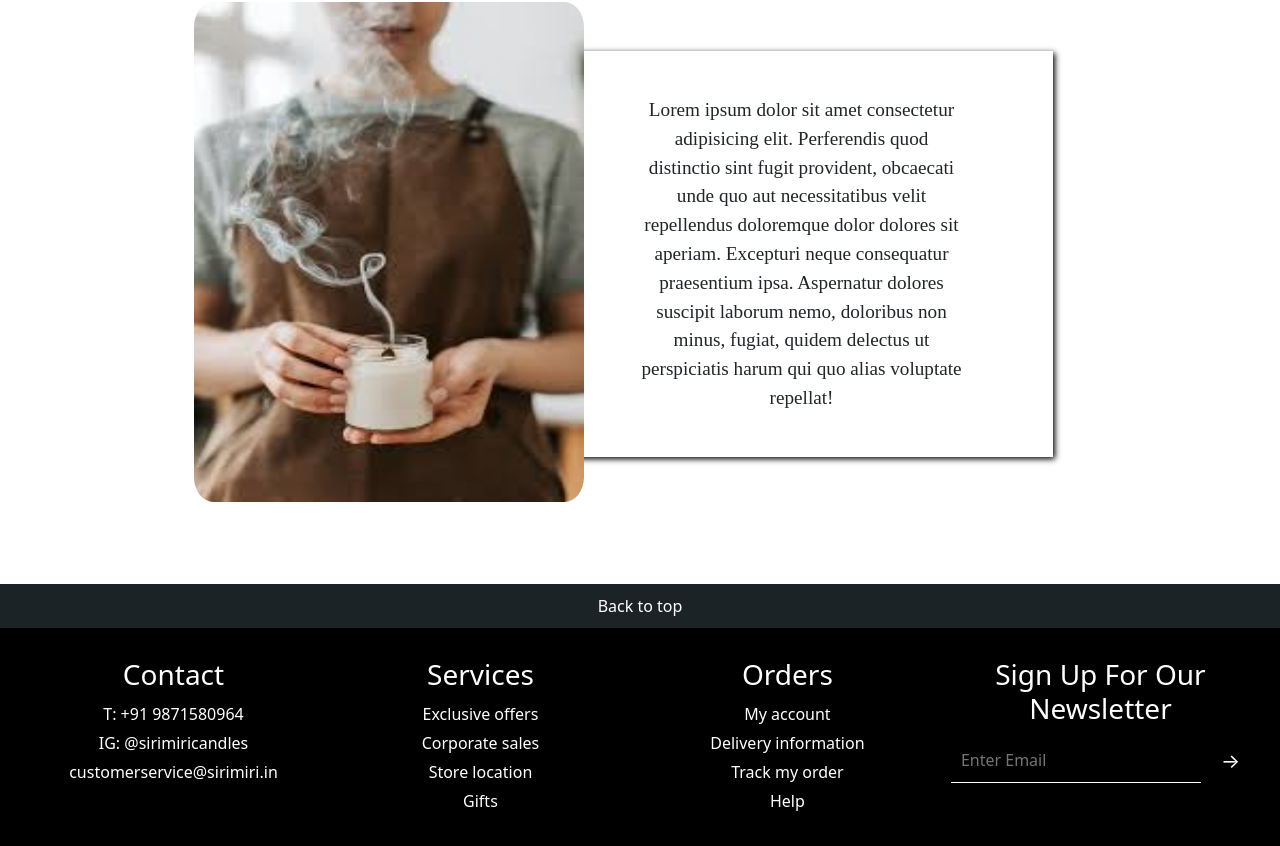
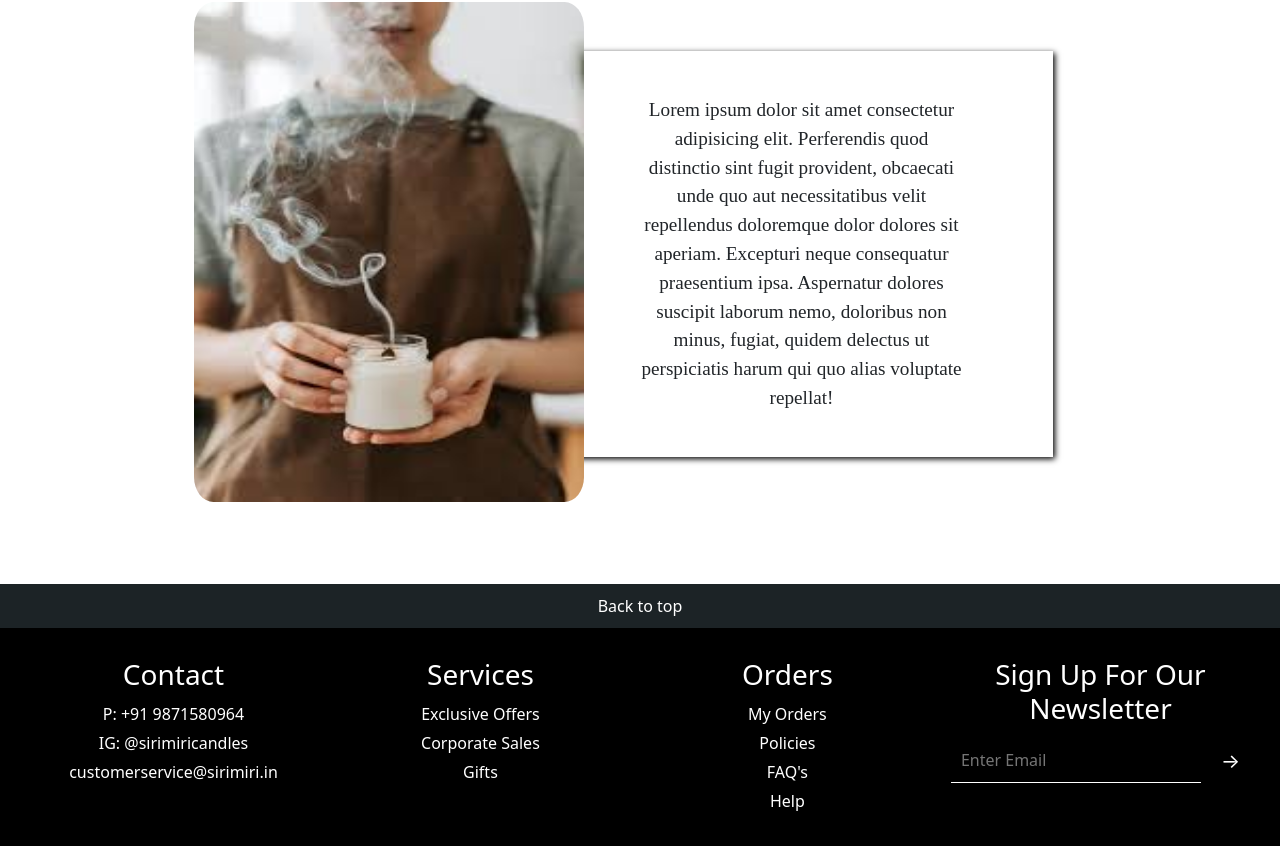
Before and after one commit to ChitranshGhai/Team-Project, a React (Create React App) app: page /OurStory in a window 1280 px wide. Shown: the part 1006-1852 px from the top of the page. Built offline with nearby package versions, Linux system fonts and the light colour scheme.

Commit message:
Updated Footer

```diff
--- a/src/Components/Footer.jsx
+++ b/src/Components/Footer.jsx
@@ -10,22 +10,21 @@ function Footer() {
       <footer className='Footer'>
       <div class="footer-section">
           <h3>Contact</h3>
-          <p>T: +91 9871580964</p>
+          <p>P: +91 9871580964</p>
           <p>IG: <a href="https://www.instagram.com/sirimiricandles/" target="_blank">@sirimiricandles</a></p>
           <p><a href="">customerservice@sirimiri.in</a></p>
       </div>
       <div class="footer-section">
           <h3>Services</h3>
-          <p><a href="#">Exclusive offers</a></p>
-          <p><a href="#">Corporate sales</a></p>
-          <p><a href="#">Store location</a></p>
+          <p><a href="#">Exclusive Offers</a></p>
+          <p><a href="#">Corporate Sales</a></p>
           <p><a href="#">Gifts</a></p>
       </div>
       <div class="footer-section">
           <h3>Orders</h3>
-          <p><a href="#">My account</a></p>
-          <p><a href="#">Delivery information</a></p>
-          <p><a href="#">Track my order</a></p>
+          <p><a href="#">My Orders</a></p>
+          <p><a href="#">Policies</a></p>
+          <p><a href="#">FAQ's</a></p>
           <p><a href="#">Help</a></p>
       </div>
       <div class="footer-section newsletter-section">
```
